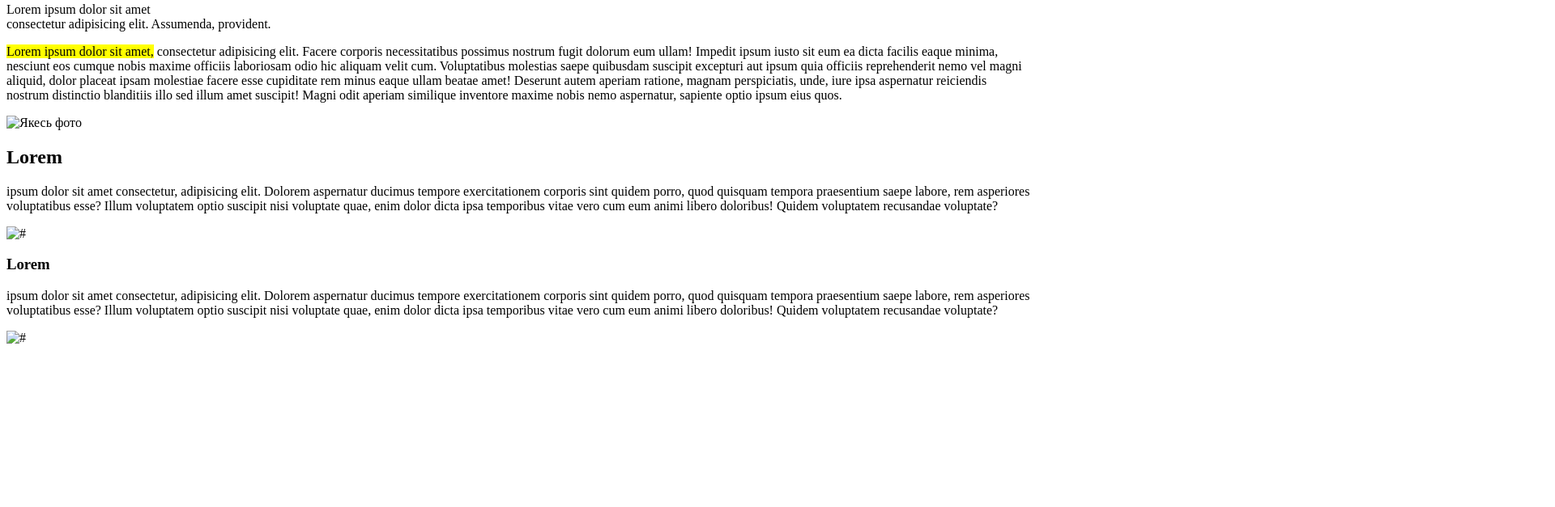
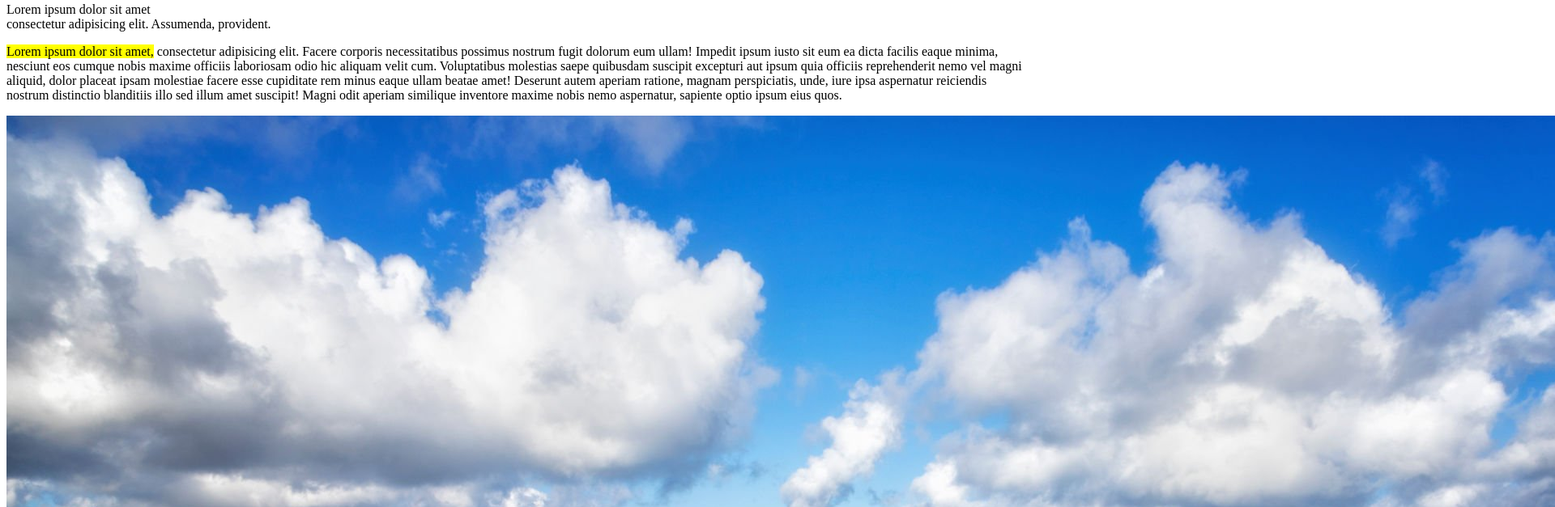
Before and after one commit to Alex-Vorontsov/lessons, a plain HTML site: page Lesson_02/index.html in a window 1280 px wide. Shown: the part 235-862 px from the top of the page at 81% size, 1920 px wide, since content can reach past the window. Before the commit the page ends 800 px from the top, so only its background shows below. Drawn offline with Linux system fonts and the light colour scheme; the site is published under a folder, as on GitHub Pages, so addresses that start at the root find nothing.

Commit message:
Add files via upload

```diff
--- a/Lesson_02/index.html
+++ b/Lesson_02/index.html
@@ -46,21 +46,21 @@
             aspernatur reiciendis nostrum distinctio blanditiis illo sed illum amet suscipit! Magni odit aperiam similique
             inventore maxime nobis nemo aspernatur, sapiente optio ipsum eius quos.
         </p>
-        <img src="/img/istockphoto-2157655925-2048x2048.jpg" alt="Якесь фото">
+        <img src="img/istockphoto-2157655925-2048x2048.jpg" alt="Якесь фото">
         <p>
             <h2 id="text_2">Lorem</h2> ipsum dolor sit amet consectetur, adipisicing elit. Dolorem aspernatur ducimus tempore exercitationem
             corporis sint quidem porro, quod quisquam tempora praesentium saepe labore, rem asperiores voluptatibus esse?
             Illum voluptatem optio suscipit nisi voluptate quae, enim dolor dicta ipsa temporibus vitae vero cum eum animi
             libero doloribus! Quidem voluptatem recusandae voluptate?
         </p>
-        <img src="/img/mushrooms-8328101_1280.jpg" alt="#">
+        <img src="img/mushrooms-8328101_1280.jpg" alt="#">
         <p>
              <h3 id="text_3">Lorem</h3> ipsum dolor sit amet <span> consectetur, </span>adipisicing elit. Dolorem aspernatur ducimus tempore exercitationem
             corporis sint quidem porro, quod quisquam tempora praesentium saepe labore, rem asperiores voluptatibus esse?
             Illum voluptatem optio suscipit nisi voluptate quae, enim dolor dicta ipsa temporibus vitae vero cum eum animi
             libero doloribus! Quidem voluptatem recusandae voluptate?
         </p>
-        <img src="/img/night-3078326_1280.jpg" alt="#">
+        <img src="img/night-3078326_1280.jpg" alt="#">
     </div>
 
     <div class="footer"></div>
```
